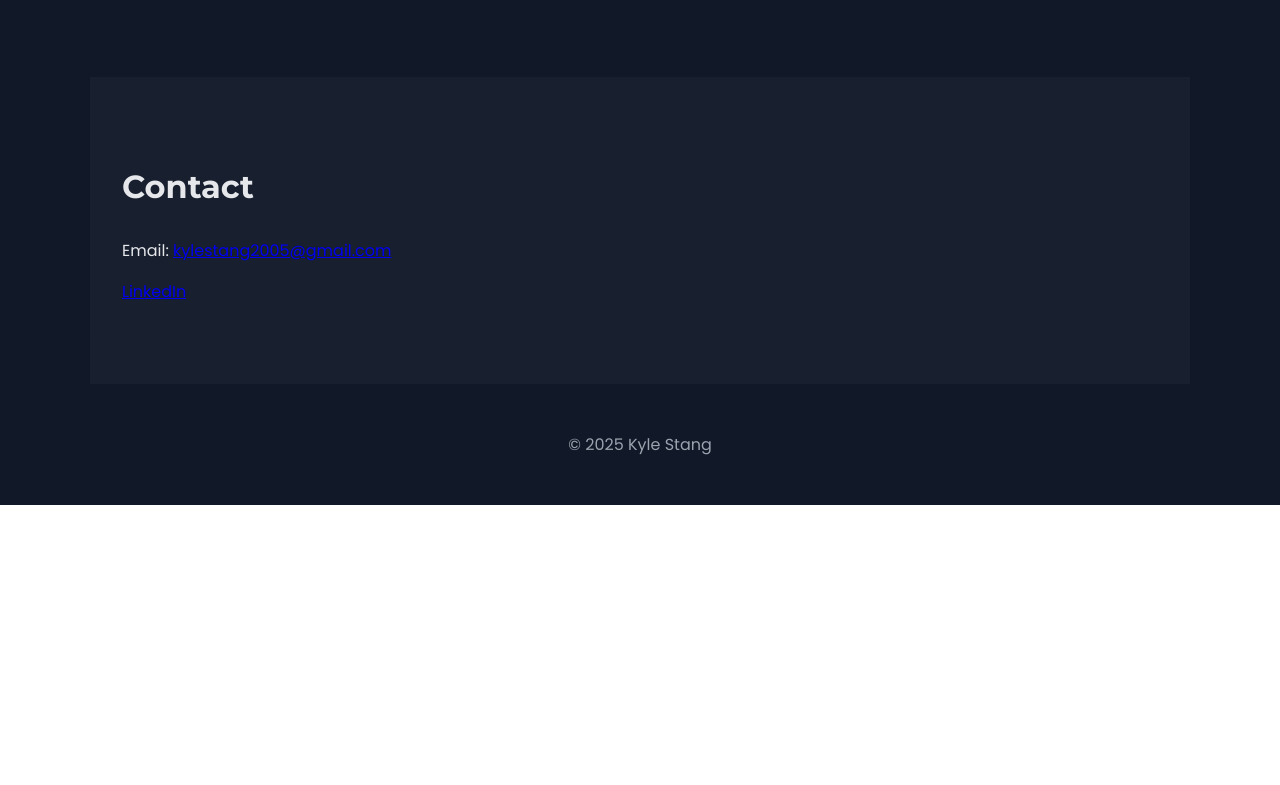
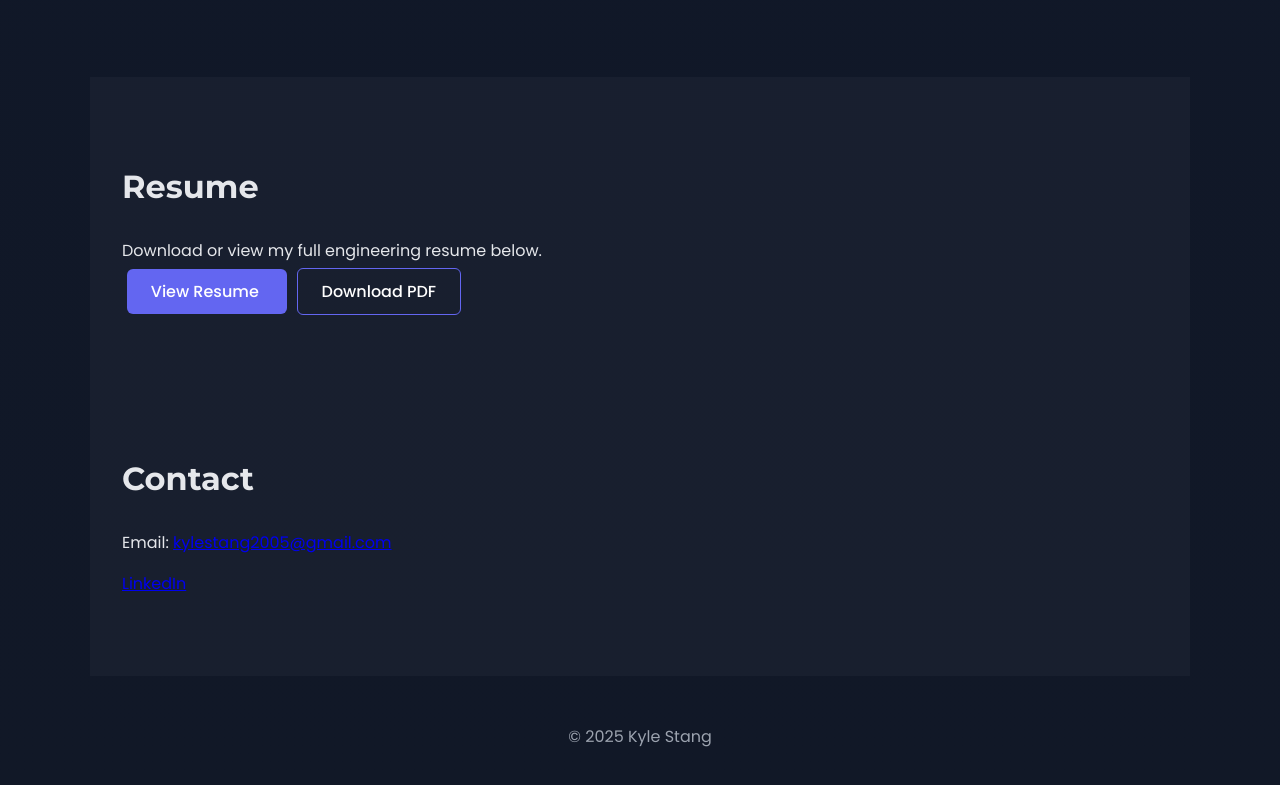
Before and after one commit to Kyle-Stang/Kyle-Stang.github.io, a plain HTML site: page index.html in a window 1280 px wide. Shown: the part 1995-2780 px from the top of the page. Before the commit the page ends 2500 px from the top, so only its background shows below. Drawn offline with Linux system fonts and the light colour scheme.

Commit message:
Update index.html
added resume

```diff
--- a/index.html
+++ b/index.html
@@ -29,6 +29,7 @@
       <li><a href="#experience">Experience</a></li>
       <li><a href="#skills">Skills</a></li>
       <li><a href="#projects">Projects</a></li>
+      <li><a href="#resume">Resume</a></li>
       <li><a href="#contact">Contact</a></li>
     </ul>
     <div class="hamburger" onclick="toggleMenu()">
@@ -115,6 +116,24 @@
   </div>
 </section>
 
+<!-- RESUME -->
+<section id="resume" class="section alt">
+  <h2 class="section-title">Resume</h2>
+
+  <p>
+    Download or view my full engineering resume below.
+  </p>
+
+  <div class="hero-buttons">
+    <a href="Fall 2025 Resume.pdf" target="_blank" class="btn">
+      View Resume
+    </a>
+    <a href="Fall 2025 Resume.pdf" download class="btn outline">
+      Download PDF
+    </a>
+  </div>
+</section>
+
 <!-- CONTACT -->
 <section id="contact" class="section alt">
   <h2 class="section-title">Contact</h2>
```
